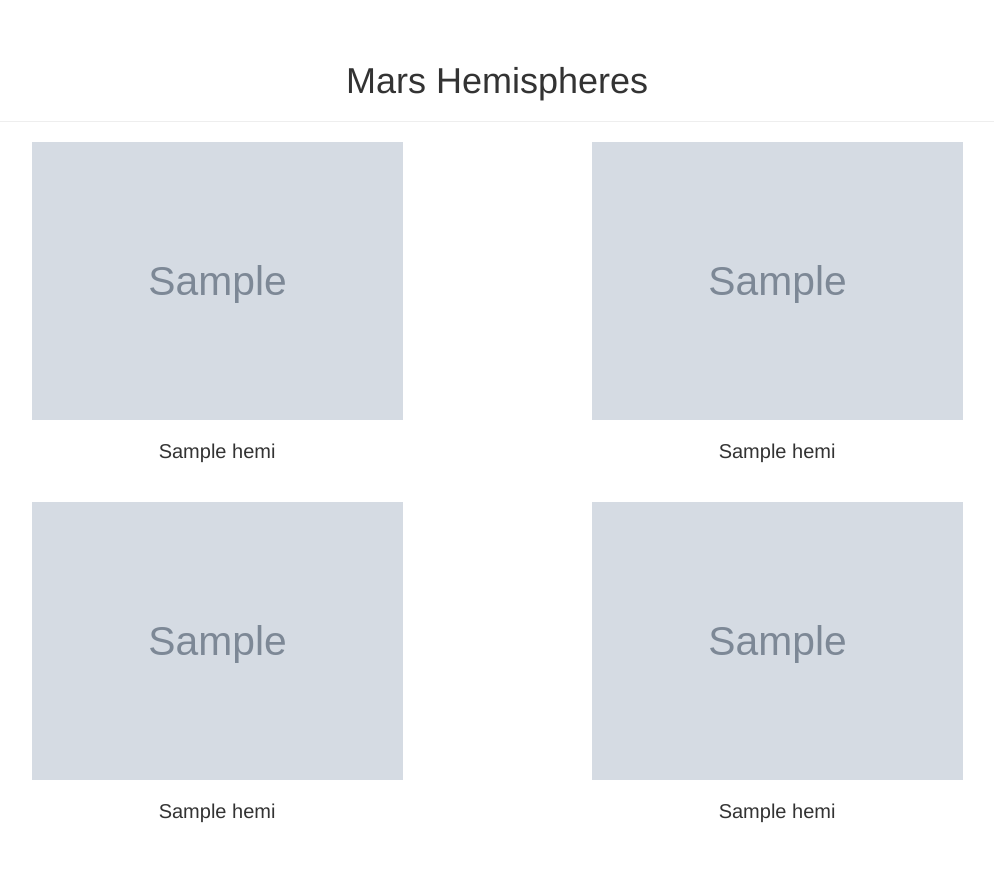
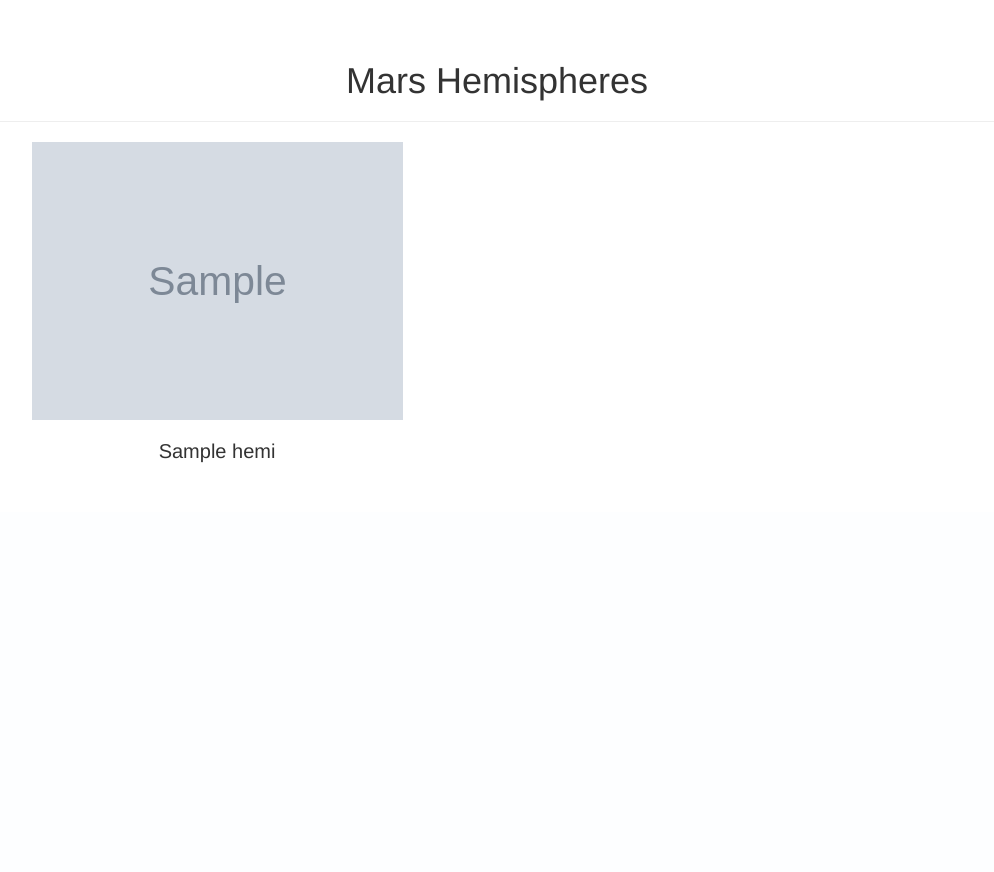
Before and after one commit to ajbinkley/web-scraping-homework, a Flask app: page / in a window 1280 px wide. Shown: the part 1042-1914 px from the top of the page, without its empty margins (143-1137 px from the left). After the commit the page ends 1505 px from the top, so only its background shows below. Run offline with Flask 2, Linux system fonts and the light colour scheme; grey boxes marked "Sample" are stand-in pictures; a database or web service that is not in the repository returns one stand-in record (values such as "Sample title"); some libraries are stand-ins or nearby versions.

Commit message:
Update index.html

```diff
--- a/templates/index.html
+++ b/templates/index.html
@@ -58,38 +58,26 @@
             Mars Hemispheres
          </h1>
          <hr>
+
          <div class="row">
+        {% for hemi in mars_elements['hemisphere_image_urls'] %}
+
+
+
             <div class='col-lg-6'>
                <div class='row-container'>
-                  <img class='hemi-image' src='{{ mars_elements.hemisphere_image_urls[0].img_url }}' />
-                  <h2 class='hemi-header'>{{ mars_elements.hemisphere_image_urls[0].title }}</h2>
+                  <img class='hemi-image' src='{{ hemi.img_url }}' />
+                  <h2 class='hemi-header'>{{ hemi.title }}</h2>
                </div>
             </div>
-            <div class='col-lg-6'>
-               <div class='row-container'>
-                  <img class='hemi-image' src='{{ mars_elements.hemisphere_image_urls[1].img_url }}' />
-                  <h2 class='hemi-header'>{{ mars_elements.hemisphere_image_urls[1].title }}</h2>
-               </div>
-            </div>
-         </div>
-         <div class="row">
-                <div class='col-lg-6'>
-                   <div class='row-container'>
-                      <img class='hemi-image' src='{{ mars_elements.hemisphere_image_urls[2].img_url }}' />
-                      <h2 class='hemi-header'>{{ mars_elements.hemisphere_image_urls[2].title }}</h2>
-                   </div>
-                </div>
-                <div class='col-lg-6'>
-                   <div class='row-container'>
-                      <img class='hemi-image' src='{{ mars_elements.hemisphere_image_urls[3].img_url }}' />
-                      <h2 class='hemi-header'>{{ mars_elements.hemisphere_image_urls[3].title }}</h2>
-                   </div>
-                </div>
-             </div>
+
+
+
+        {% endfor %}
 
         </div>
-      </div>
-   </body>
    </div>
    </div>
+</body>
+
 </html>
```
